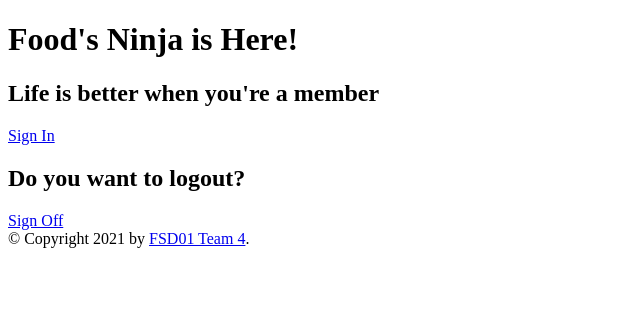
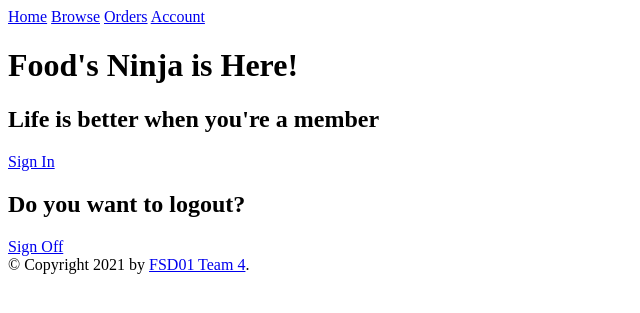
Before and after one commit to PhilArceno/delivereats-project, a PHP site: template templates/index.html.twig in a window 1280 px wide. Shown: the top 313 px of the page, without its empty margins (0-640 px from the left). Run offline with PHP 8.4, Linux system fonts and the light colour scheme; the template is opened without the code that fills it, so the values that code supplies are empty; some libraries are stand-ins or nearby versions.

Commit message:
basic nav

```diff
--- a/templates/master.html.twig
+++ b/templates/master.html.twig
@@ -19,6 +19,12 @@
 		<!-- Logo -->
 		<!-- Search Bar -->
 		<!-- Menu Items -->
+		<nav>
+			<a href="/">Home</a>
+			<a href="/browse">Browse</a>
+			<a href="/orders">Orders</a>
+			<a href="/account">Account</a>
+		</nav>
 		<!-- Body -->
 			<main id="main">{% block content %}{% endblock %}
 			<!-- Footer -->
```
